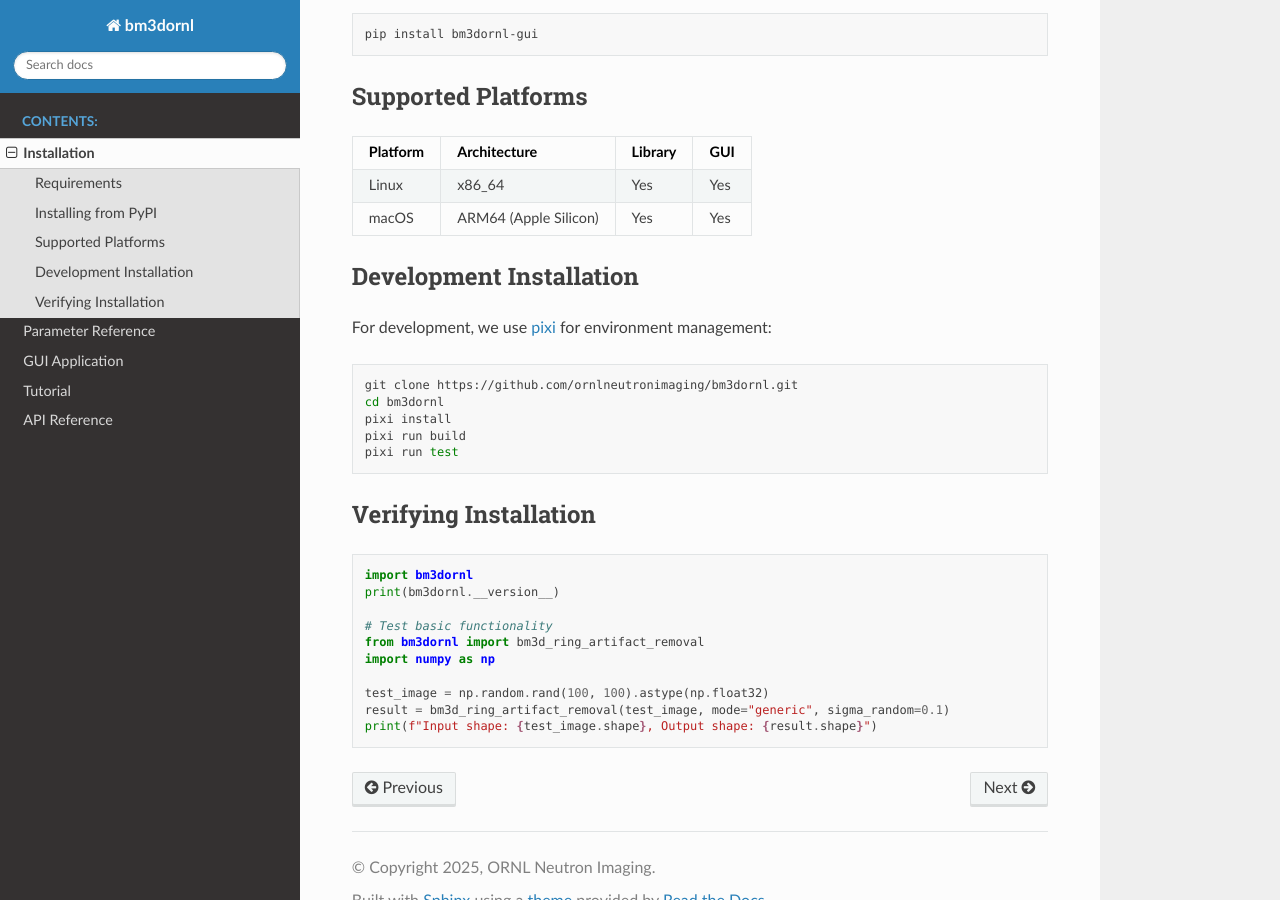
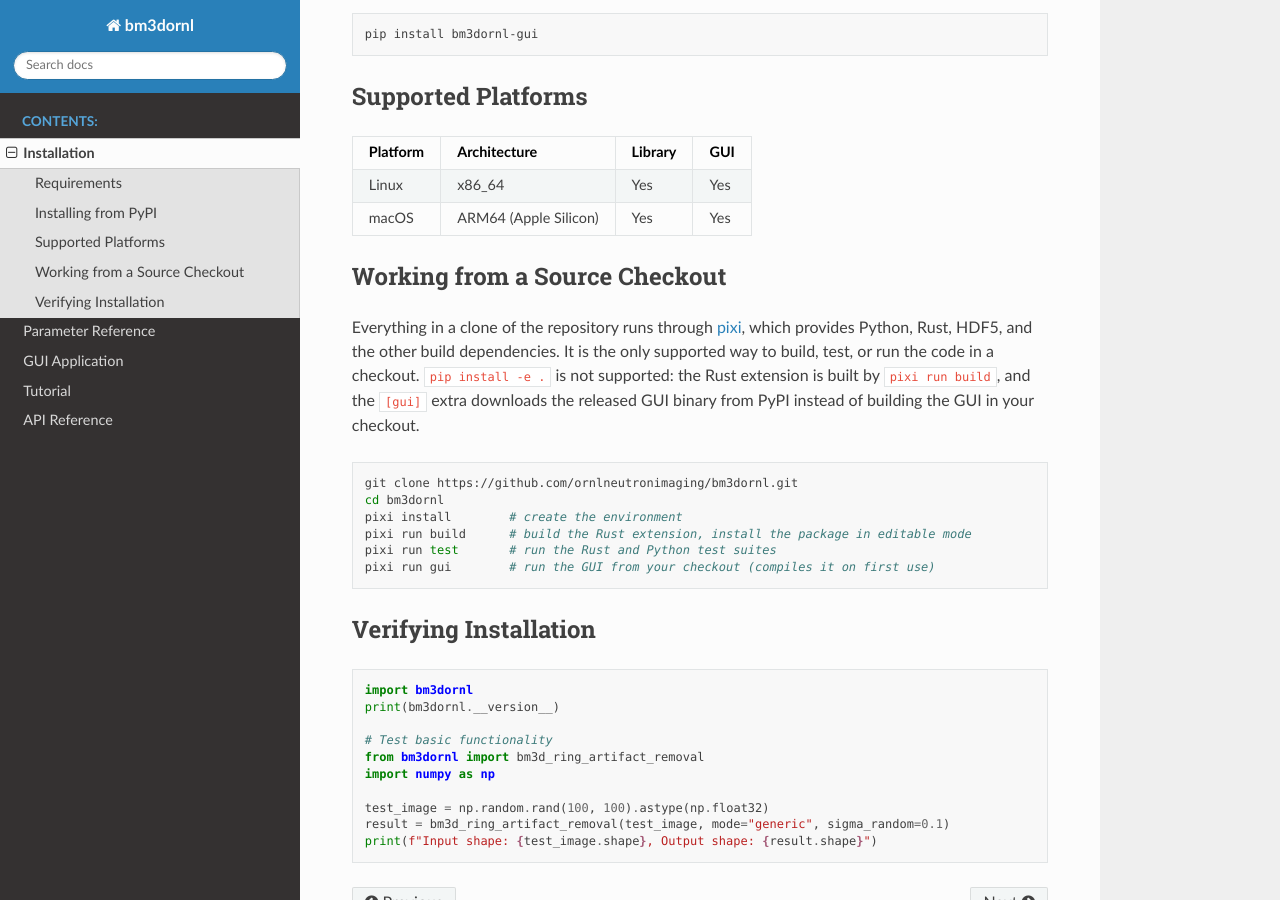
Before and after one commit to ornlneutronimaging/bm3dornl, a Sphinx documentation site: the page built from docs/installation.rst, in a window 1280 px wide and 900 px high, scrolled down 608 px. Built offline with Sphinx 7.4.7 and the Read the Docs theme 3.1.0, drawn with Linux system fonts in a browser that asks for light colours.

Commit message:
docs: make pixi the documented path for a source checkout and say what the gui extra installs
A JOSS reviewer ran pip install -e .[gui] from a clone and got the released GUI binary from PyPI instead of the checkout's GUI; the command that runs the checkout's GUI, pixi run gui, was documented nowhere. The README's How to install section led with pip, its pixi block covered only build and test, the GUI section was pip-only, and CONTRIBUTING.md told contributors to create a micromamba environment from an environment.yml that does not exist and to run pytest directly. The README now separates users (pip, released packages) from people working in a clone (pixi only), states plainly that pip install -e . is not a supported path and why, and carries the pixi command table including pixi run gui; the GUI section and both docs pages say the same; CONTRIBUTING.md uses the pixi tasks for setup, tests, and lint; the gui extra in pyproject.toml carries a comment explaining what it installs. Docs build: sphinx exit 0, no warnings.

Assisted-With: Claude Fable 5 <noreply@anthropic.com>

```diff
--- a/docs/installation.rst
+++ b/docs/installation.rst
@@ -39,18 +39,24 @@
 | macOS    | ARM64 (Apple Silicon) | Yes     | Yes |
 +----------+-----------------------+---------+-----+
 
-Development Installation
-------------------------
+Working from a Source Checkout
+------------------------------
 
-For development, we use `pixi <https://prefix.dev>`_ for environment management:
+Everything in a clone of the repository runs through `pixi <https://prefix.dev>`_,
+which provides Python, Rust, HDF5, and the other build dependencies. It is the
+only supported way to build, test, or run the code in a checkout. ``pip install -e .``
+is not supported: the Rust extension is built by ``pixi run build``, and the
+``[gui]`` extra downloads the released GUI binary from PyPI instead of building
+the GUI in your checkout.
 
 .. code-block:: bash
 
     git clone https://github.com/ornlneutronimaging/bm3dornl.git
     cd bm3dornl
-    pixi install
-    pixi run build
-    pixi run test
+    pixi install        # create the environment
+    pixi run build      # build the Rust extension, install the package in editable mode
+    pixi run test       # run the Rust and Python test suites
+    pixi run gui        # run the GUI from your checkout (compiles it on first use)
 
 Verifying Installation
 ----------------------
--- a/pyproject.toml
+++ b/pyproject.toml
@@ -20,6 +20,10 @@
 issues = "https://github.com/ornlneutronimaging/bm3dornl/issues"
 
 [project.optional-dependencies]
+# The GUI is a separately published binary wheel (bm3dornl-gui, built from
+# src/rust_core/crates/bm3d_gui_egui on release tags). This extra installs that
+# released binary; it does not build the GUI in a source checkout. From a
+# checkout, run the GUI with `pixi run gui`.
 gui = ["bm3dornl-gui==0.10.0"]
 progress = ["tqdm"]
 
```
Also changed, not shown: CHANGELOG.md (+1 -0 lines), CONTRIBUTING.md (+20 -8 lines), README.md (+40 -13 lines), docs/gui.rst (+12 -0 lines).
